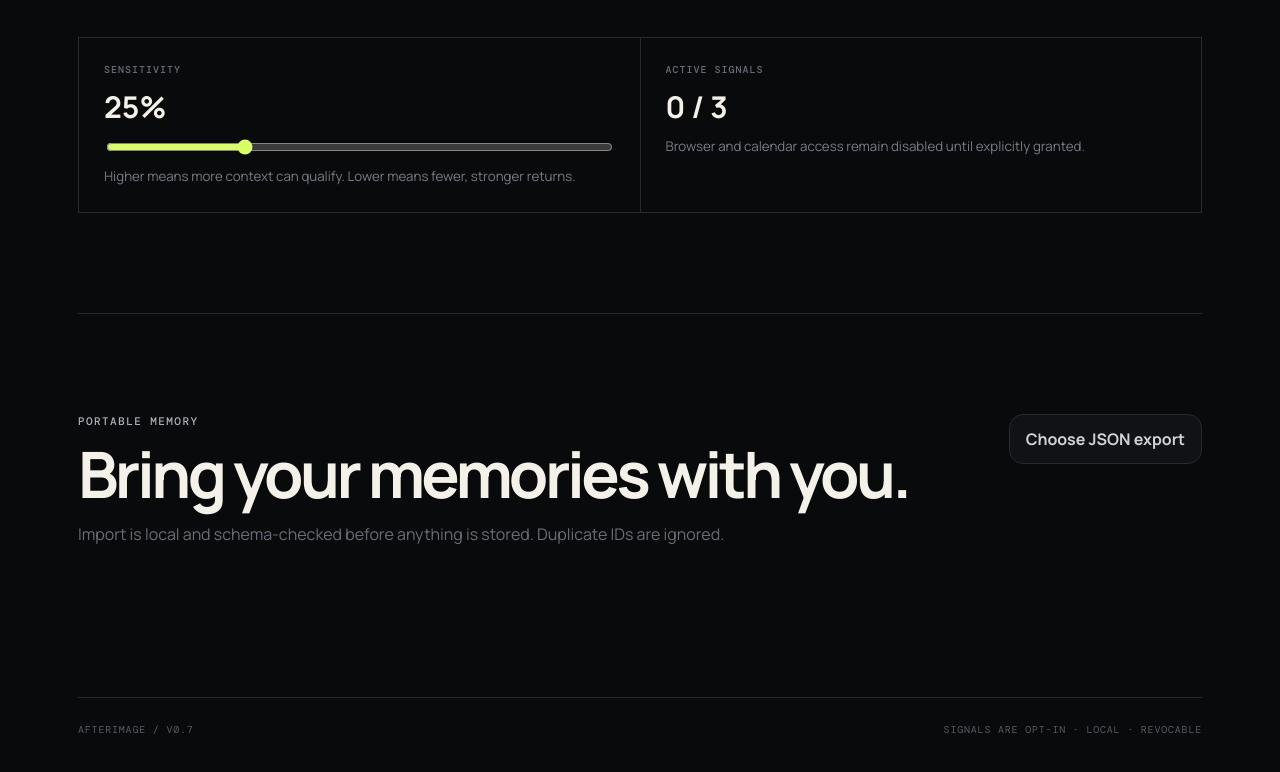
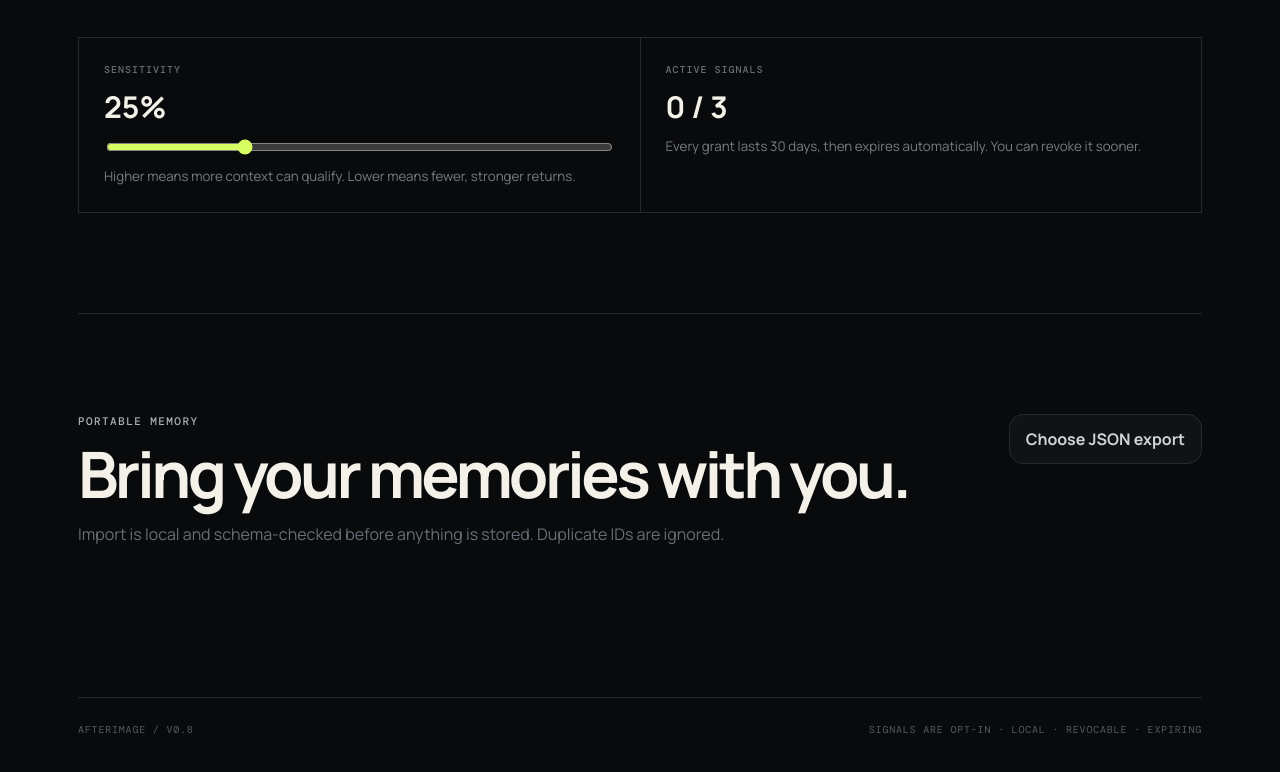
Before and after one commit to Narsing-s/afterimage-context, a Next.js app: page /context-signals in a window 1280 px wide. Shown: the part 1389-2161 px from the top of the page. Built offline with nearby package versions, Linux system fonts and the light colour scheme.

Commit message:
feat: add expiring signal permissions UI

```diff
--- a/app/context-signals/page.tsx
+++ b/app/context-signals/page.tsx
@@ -3,25 +3,22 @@
 import {useEffect,useState} from 'react';
 import Link from 'next/link';
 import {ArrowLeft,CalendarDays,Check,Globe,LockKeyhole,RotateCcw,ShieldCheck,Sparkles,ToggleRight} from 'lucide-react';
-import {DEMO_SIGNALS,Signal,SignalPreferences,DEFAULT_SIGNAL_PREFERENCES,buildSignalContext,grantSignal,isValidMemory,normalizePreferences,revokeSignal} from '../../lib/context-signals';
+import {DEMO_SIGNALS,Signal,SignalPreferences,DEFAULT_SIGNAL_PREFERENCES,buildSignalContext,expireSignals,grantSignal,isValidMemory,isSignalActive,normalizePreferences,revokeSignal} from '../../lib/context-signals';
 import type {ContextMemory} from '../../lib/context-engine';
 
-const PREF='afterimage:signal-preferences:v1';
-const SIG='afterimage:signals:v1';
-const MEM='afterimage:memories:v2';
-
+const PREF='afterimage:signal-preferences:v1'; const SIG='afterimage:signals:v1'; const MEM='afterimage:memories:v2';
 export default function ContextSignalsPage(){
  const [signals,setSignals]=useState<Signal[]>(DEMO_SIGNALS); const [prefs,setPrefs]=useState<SignalPreferences>(DEFAULT_SIGNAL_PREFERENCES); const [preview,setPreview]=useState(''); const [imported,setImported]=useState('');
- useEffect(()=>{try{const p=localStorage.getItem(PREF);if(p)setPrefs(normalizePreferences(JSON.parse(p)));const s=localStorage.getItem(SIG);if(s){const data=JSON.parse(s);if(Array.isArray(data))setSignals(data)}}catch{}},[]);
- function savePrefs(next:SignalPreferences){setPrefs(next);localStorage.setItem(PREF,JSON.stringify(next));}
- function toggle(i:number){setSignals(prev=>{const next=prev.map((s,n)=>n===i?(s.permission==='granted'?revokeSignal(s):grantSignal(s)):s);localStorage.setItem(SIG,JSON.stringify(next));return next})}
- function context(){setPreview(buildSignalContext(signals,'manual context: comparing the same category again'));}
+ useEffect(()=>{try{const p=localStorage.getItem(PREF);if(p)setPrefs(normalizePreferences(JSON.parse(p)));const s=localStorage.getItem(SIG);if(s){const data=JSON.parse(s);if(Array.isArray(data)){const next=expireSignals(data);setSignals(next);localStorage.setItem(SIG,JSON.stringify(next))}}}catch{}},[]);
+ function savePrefs(next:SignalPreferences){setPrefs(next);localStorage.setItem(PREF,JSON.stringify(next))}
+ function toggle(i:number){setSignals(prev=>{const next=prev.map((s,n)=>n===i?(isSignalActive(s)?revokeSignal(s):grantSignal(s,30)):s);localStorage.setItem(SIG,JSON.stringify(next));return next})}
+ function context(){setPreview(buildSignalContext(signals,'manual context: comparing the same category again'))}
  function importFile(file:File){const reader=new FileReader();reader.onload=()=>{try{const data=JSON.parse(String(reader.result));if(!Array.isArray(data)||!data.every(isValidMemory))throw new Error('invalid');const existing=JSON.parse(localStorage.getItem(MEM)||'[]');const ids=new Set(existing.map((m:ContextMemory)=>m.id));const merged=[...existing,...data.filter((m:ContextMemory)=>!ids.has(m.id))].slice(0,100);localStorage.setItem(MEM,JSON.stringify(merged));setImported(`${data.length} memories checked · ${merged.length-existing.length} new memories imported.`)}catch{setImported('Import rejected. The file does not match the Afterimage memory format.')}};reader.readAsText(file)}
- const enabled=signals.filter(s=>s.permission==='granted').length;
+ const enabled=signals.filter(isSignalActive).length;
  return <main className="graph-page"><header className="graph-nav"><Link href="/" className="graph-back"><ArrowLeft size={15}/> Back to Afterimage</Link><div className="brand"><span className="mark"><Sparkles size={15}/></span> AFTERIMAGE</div></header>
  <section className="graph-hero"><div className="section-kicker">AFTERIMAGE / CONTEXT SIGNALS</div><h1>Let context speak.<br/><em>Only when you allow it.</em></h1><p>Signals are optional inputs, not surveillance. This prototype keeps permissions, settings and signal values in this browser and never sends them to a server.</p></section>
- <section className="graph-board"><div className="graph-board-head"><div><span>PERMISSION CENTER</span><p>Nothing is active until you explicitly grant it.</p></div><ShieldCheck size={20}/></div><div className="signal-list">{signals.map((s,i)=><article className="signal-card" key={s.id}><div className="signal-icon">{s.kind==='browser'?<Globe size={19}/>:s.kind==='calendar'?<CalendarDays size={19}/>:<Sparkles size={19}/>}</div><div className="signal-copy"><b>{s.label}</b><p>{s.value}</p><small>{s.permission==='granted'?'Granted locally · eligible to influence matching':'Off · no data is read'}</small></div><button className="signal-toggle" onClick={()=>toggle(i)} aria-label={`${s.permission==='granted'?'Revoke':'Grant'} ${s.label}`}>{s.permission==='granted'?<Check size={17}/>:<ToggleRight size={19}/>}</button></article>)}</div><div className="signal-actions"><button className="inspector-action" onClick={context}><RotateCcw size={15}/> Preview allowed context</button></div>{preview&&<div className="inspect-reason"><b>What Afterimage would see:</b><br/>{preview}<br/><small>Only enabled + granted signals are composed.</small></div>}</section>
- <section className="why signal-settings"><div className="section-kicker">CONTROL THE RETURN</div><h2>Make Afterimage quieter.</h2><div className="settings-grid"><label><span>SENSITIVITY</span><b>{Math.round(prefs.sensitivity*100)}%</b><input type="range" min="5" max="80" value={Math.round(prefs.sensitivity*100)} onChange={e=>savePrefs({...prefs,sensitivity:Number(e.target.value)/100})}/><small>Higher means more context can qualify. Lower means fewer, stronger returns.</small></label><div><span>ACTIVE SIGNALS</span><b>{enabled} / {signals.length}</b><small>Browser and calendar access remain disabled until explicitly granted.</small></div></div></section>
+ <section className="graph-board"><div className="graph-board-head"><div><span>PERMISSION CENTER</span><p>Nothing is active until you explicitly grant it.</p></div><ShieldCheck size={20}/></div><div className="signal-list">{signals.map((s,i)=>{const active=isSignalActive(s);return <article className="signal-card" key={s.id}><div className="signal-icon">{s.kind==='browser'?<Globe size={19}/>:s.kind==='calendar'?<CalendarDays size={19}/>:<Sparkles size={19}/>}</div><div className="signal-copy"><b>{s.label}</b><p>{s.value}</p><small>{active?`Granted locally · expires ${new Date(s.expiresAt!).toLocaleDateString()}`:'Off · no data is read'}</small></div><button className="signal-toggle" onClick={()=>toggle(i)} aria-label={`${active?'Revoke':'Grant'} ${s.label}`}>{active?<Check size={17}/>:<ToggleRight size={19}/>}</button></article>})}</div><div className="signal-actions"><button className="inspector-action" onClick={context}><RotateCcw size={15}/> Preview allowed context</button></div>{preview&&<div className="inspect-reason"><b>What Afterimage would see:</b><br/>{preview}<br/><small>Only enabled + granted, non-expired signals are composed.</small></div>}</section>
+ <section className="why signal-settings"><div className="section-kicker">CONTROL THE RETURN</div><h2>Make Afterimage quieter.</h2><div className="settings-grid"><label><span>SENSITIVITY</span><b>{Math.round(prefs.sensitivity*100)}%</b><input type="range" min="5" max="80" value={Math.round(prefs.sensitivity*100)} onChange={e=>savePrefs({...prefs,sensitivity:Number(e.target.value)/100})}/><small>Higher means more context can qualify. Lower means fewer, stronger returns.</small></label><div><span>ACTIVE SIGNALS</span><b>{enabled} / {signals.length}</b><small>Every grant lasts 30 days, then expires automatically. You can revoke it sooner.</small></div></div></section>
  <section className="memory-wall import-zone"><div><div className="section-kicker">PORTABLE MEMORY</div><h2>Bring your memories with you.</h2><p className="muted">Import is local and schema-checked before anything is stored. Duplicate IDs are ignored.</p></div><label className="import-button">Choose JSON export<input type="file" accept="application/json,.json" onChange={e=>{const f=e.target.files?.[0];if(f)importFile(f)}}/></label>{imported&&<div className="preview"><div><b>{imported}</b><small>Nothing was uploaded.</small></div></div>}</section>
- <footer><span>AFTERIMAGE / v0.7</span><span>Signals are opt-in · local · revocable</span></footer></main>
+ <footer><span>AFTERIMAGE / v0.8</span><span>Signals are opt-in · local · revocable · expiring</span></footer></main>
 }
```
